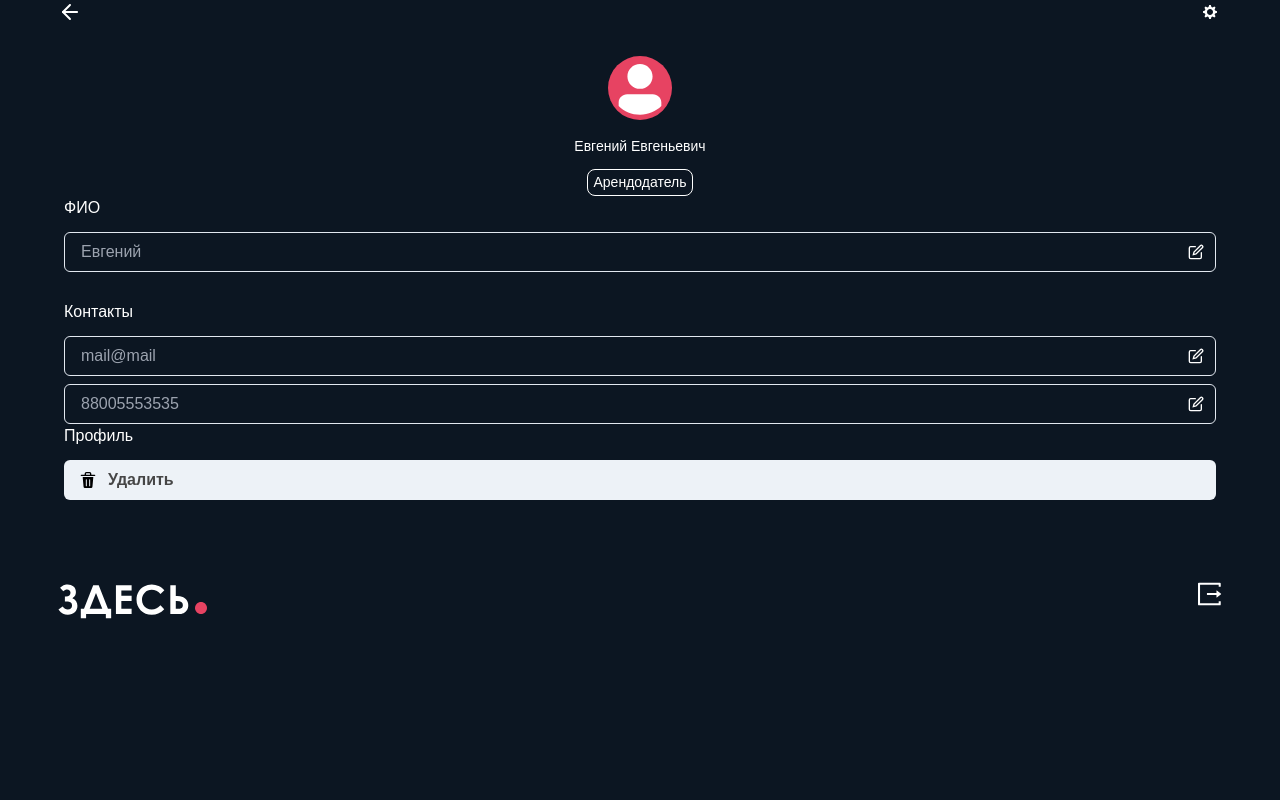
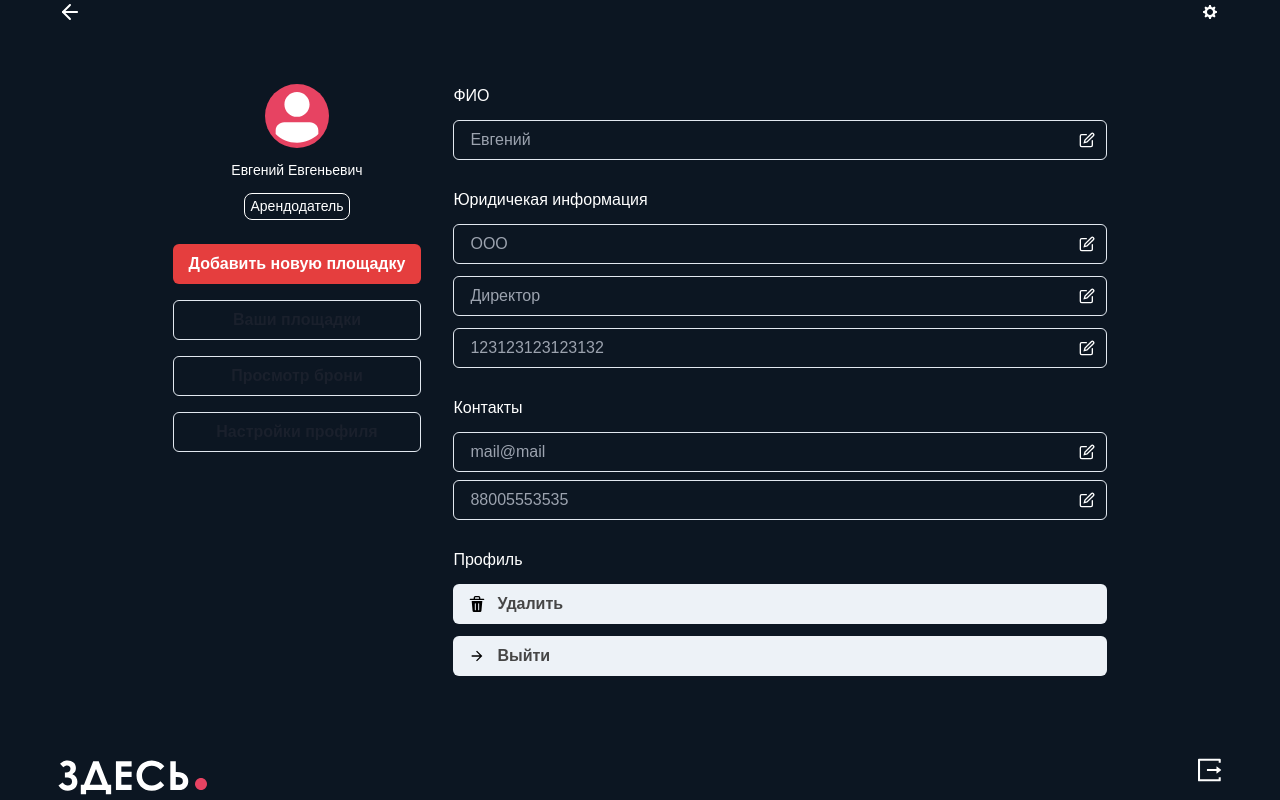
Before and after one commit to Prains/ivan-first, a Next.js app: page /profile/settings in a window 1280 px wide. Built offline with nearby package versions, Linux system fonts and the light colour scheme.

Commit message:
add desktop settings

```diff
--- a/components/Profile/AccountDetails/AccountDetails.jsx
+++ b/components/Profile/AccountDetails/AccountDetails.jsx
@@ -1,23 +1,36 @@
 import Image from "next/image";
 import { userRed } from "@/images/icons/userRed/userRed";
+import IsolatedButton from "@/components/ui/IsolatedButton/IsolatedButton";
 
 const AccountDetails = ({ name, role }) => {
   return (
-    <>
-      <div className="flex justify-center mt-[32px]">
-        <Image
-          className="h-[64px] w-[64px]"
-          src={userRed}
-          alt="красный кружочек с иконкой пользователя внутри"
-        />
-      </div>
-      <div className="flex flex-col items-center">
-        <p className="font-medium text-[14px] text-white mt-[16px]">{name}</p>
-        <p className="font-normal text-[14px] text-white mt-[12px] py-[2px] px-[6px] rounded-[8px] border-[1px] border-white">
+    <div className="flex-center-col">
+      <Image
+        className="h-[64px] w-[64px] mb-3"
+        src={userRed}
+        alt="красный кружочек с иконкой пользователя внутри"
+      />
+      <div className="flex-center-col gap-3">
+        <p className="font-medium text-[14px] text-white ">{name}</p>
+        <p className="font-normal text-[14px] text-white py-[2px] px-[6px] rounded-[8px] border-[1px] border-white">
           {role}
         </p>
       </div>
-    </>
+      <div className="hidden lg:flex items-center justify-center flex-col w-full gap-4 mt-6">
+        <IsolatedButton className="w-full" colorScheme="red">
+          Добавить новую площадку
+        </IsolatedButton>
+        <IsolatedButton className="w-full" variant="outline">
+          Ваши площадки
+        </IsolatedButton>
+        <IsolatedButton className="w-full" variant="outline">
+          Просмотр брони
+        </IsolatedButton>
+        <IsolatedButton className="w-full" variant="outline">
+          Настройки профиля
+        </IsolatedButton>
+      </div>
+    </div>
   );
 };
 
--- a/components/Profile/AccountSettings/AccountSettings.jsx
+++ b/components/Profile/AccountSettings/AccountSettings.jsx
@@ -1,50 +1,12 @@
-"use client";
-import IsolatedButton from "@/components/ui/IsolatedButton/IsolatedButton";
 import AccountDetails from "../AccountDetails/AccountDetails";
-import AccountInput from "./AccountInput/AccountInput";
-import useInput from "@/hooks/useInput";
-import { DeleteIcon } from "@chakra-ui/icons";
+import AccountSettingsInputs from "./AccountSettingsInputs/AccountSettingsInputs";
 
 const AccountSettings = () => {
-  const [name, nameChange] = useInput("");
-  const [mail, mailChange] = useInput("");
-  const [phone, phoneChange] = useInput("");
-
   return (
-    <main>
+    <main className="lg:flex gap-8 items-start justify-center mt-[60px]">
       <AccountDetails name="Евгений Евгеньевич" role="Арендодатель" />
-      <section className="w-[90%] my-0 mx-auto">
-        <div>
-          <h2 className="mb-3 font-medium">ФИО</h2>
-          <AccountInput
-            placeholder="Евгений"
-            className="mb-7"
-            value={name}
-            onChange={nameChange}
-          />
-        </div>
-        <div>
-          <h3 className="mb-3 font-medium">Контакты</h3>
-          <AccountInput
-            placeholder={"mail@mail"}
-            value={mail}
-            onChange={mailChange}
-            className="mb-2"
-          />
-          <AccountInput
-            placeholder="88005553535"
-            value={phone}
-            onChange={phoneChange}
-          />
-        </div>
-
-        <div className="mb-[78px]">
-          <h4 className="mb-3 font-medium">Профиль</h4>
-          <IsolatedButton className="w-full flex-center justify-start gap-3 text-[#464646]">
-            <DeleteIcon color="black" />
-            Удалить
-          </IsolatedButton>
-        </div>
+      <section className="w-[90%] lg:max-w-[654px] lg:w-full my-0 mx-auto lg:mx-0">
+        <AccountSettingsInputs />
       </section>
     </main>
   );
--- /dev/null
+++ b/components/Profile/AccountSettings/AccountSettingsInputs/AccountSettingsInputs.jsx
@@ -0,0 +1,73 @@
+"use client";
+import AccountInput from "../AccountInput/AccountInput";
+import useInput from "@/hooks/useInput";
+import { ArrowForwardIcon, DeleteIcon } from "@chakra-ui/icons";
+import IsolatedButton from "@/components/ui/IsolatedButton/IsolatedButton";
+
+const AccountSettingsInputs = () => {
+  const [name, nameChange] = useInput("");
+  const [mail, mailChange] = useInput("");
+  const [phone, phoneChange] = useInput("");
+  const [organization, organizationChange] = useInput("");
+  const [post, postChange] = useInput("");
+  const [inn, innChange] = useInput("");
+
+  return (
+    <>
+      <div className="mb-7">
+        <h2 className="mb-3 font-medium">ФИО</h2>
+        <AccountInput
+          placeholder="Евгений"
+          value={name}
+          onChange={nameChange}
+        />
+      </div>
+      <div className="mb-7 flex-center-col gap-3">
+        <h2 className="font-medium self-start">Юридичекая информация</h2>
+        <AccountInput
+          placeholder="ООО"
+          value={organization}
+          onChange={organizationChange}
+        />
+        <AccountInput
+          placeholder="Директор"
+          value={post}
+          onChange={postChange}
+        />
+        <AccountInput
+          placeholder="123123123123132"
+          value={inn}
+          onChange={innChange}
+        />
+      </div>
+      <div className="mb-7">
+        <h3 className="mb-3 font-medium">Контакты</h3>
+        <AccountInput
+          placeholder={"mail@mail"}
+          value={mail}
+          onChange={mailChange}
+          className="mb-2"
+        />
+        <AccountInput
+          placeholder="88005553535"
+          value={phone}
+          onChange={phoneChange}
+        />
+      </div>
+
+      <div className="mb-[78px]">
+        <h4 className="mb-3 font-medium">Профиль</h4>
+        <IsolatedButton className="w-full flex-center justify-start gap-3 text-[#464646] mb-3">
+          <DeleteIcon color="black" />
+          Удалить
+        </IsolatedButton>
+        <IsolatedButton className="w-full flex-center justify-start gap-3 text-[#464646]">
+          <ArrowForwardIcon color="black" />
+          Выйти
+        </IsolatedButton>
+      </div>
+    </>
+  );
+};
+
+export default AccountSettingsInputs;
```
